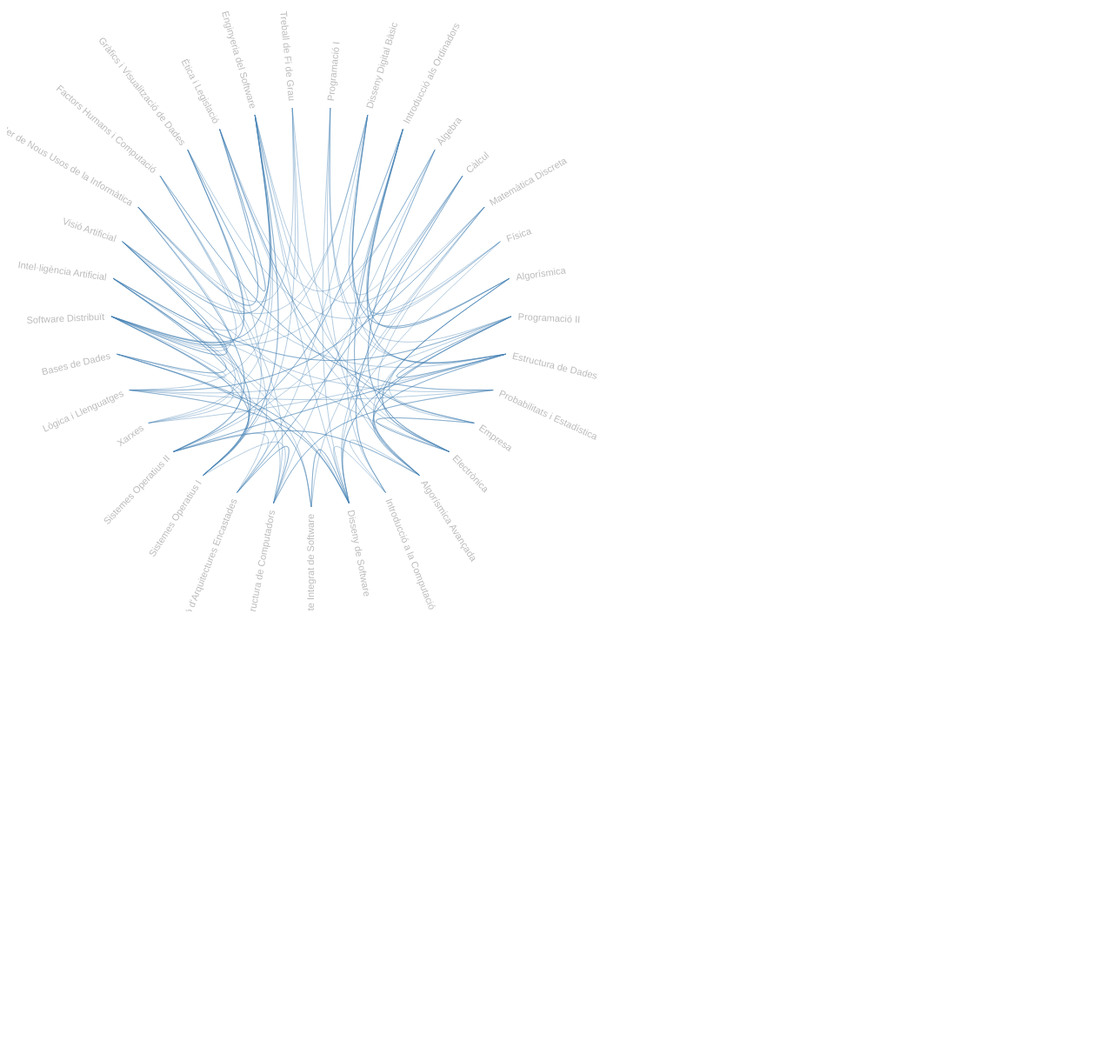
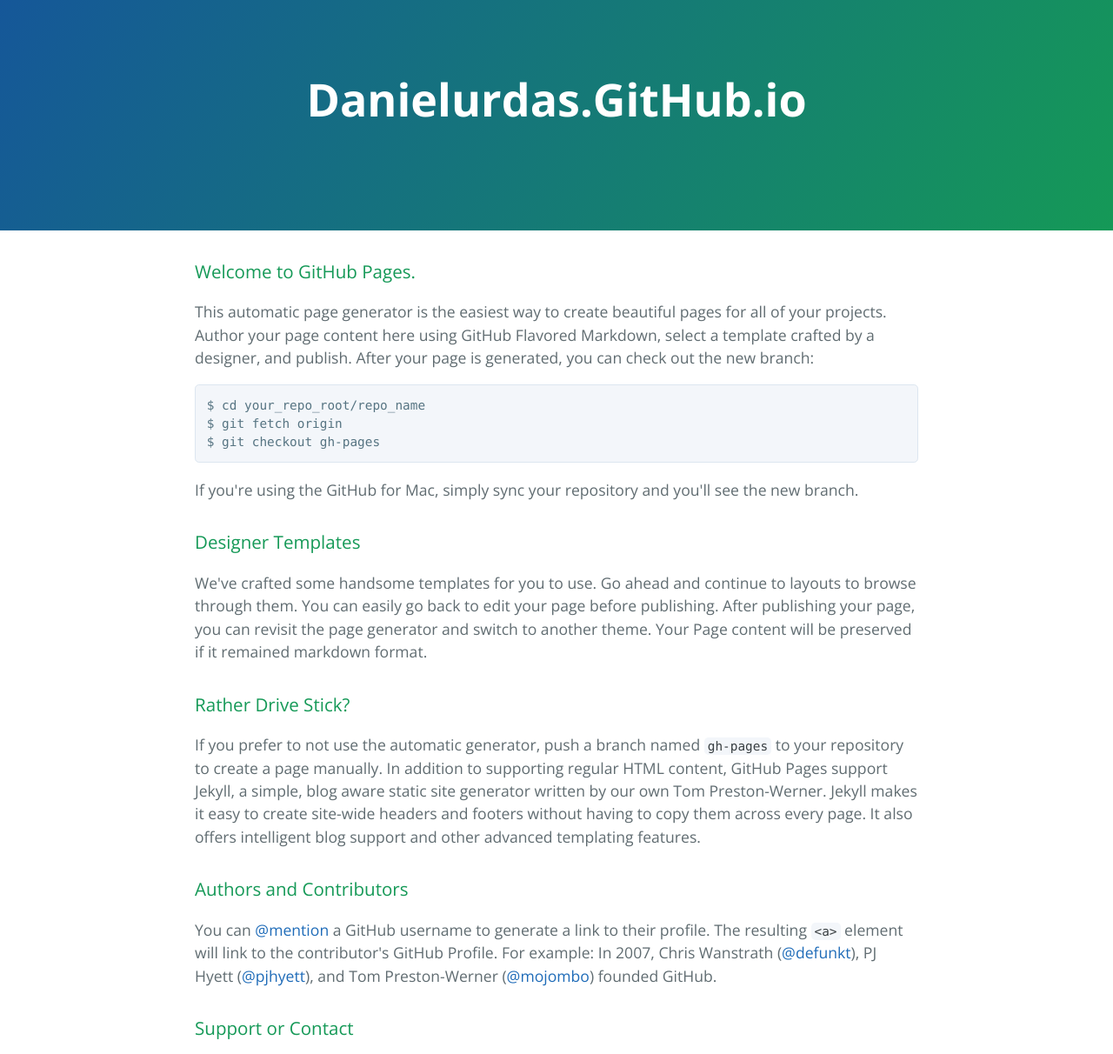
Before and after one commit to danielurdas/danielurdas.github.io, a plain HTML site: page index.html in a window 1280 px wide. Shown: the part 5-1217 px from the top of the page at 87% size. Before the commit the page ends 800 px from the top, so only its background shows below. Drawn offline with nearby package versions, Linux system fonts and the light colour scheme.

Commit message:
modificar index

```diff
--- a/index.html
+++ b/index.html
@@ -1,53 +1,31 @@
 <!DOCTYPE html>
-<meta charset="utf-8">
-<style>
+<html lang="en-us">
+  <head>
+    <meta charset="UTF-8">
+    <title>Danielurdas.GitHub.io by danielurdas</title>
+    <meta name="viewport" content="width=device-width, initial-scale=1">
+    <link rel="stylesheet" type="text/css" href="stylesheets/normalize.css" media="screen">
+    <link href='http://fonts.googleapis.com/css?family=Open+Sans:400,700' rel='stylesheet' type='text/css'>
+    <link rel="stylesheet" type="text/css" href="stylesheets/stylesheet.css" media="screen">
+    <link rel="stylesheet" type="text/css" href="stylesheets/github-light.css" media="screen">
+  </head>
+  <body>
+    <section class="page-header">
+      <h1 class="project-name">Danielurdas.GitHub.io</h1>
+      <h2 class="project-tagline"></h2>
+    </section>
 
-.node {
-  font: 300 11px "Helvetica Neue", Helvetica, Arial, sans-serif;
-  fill: #bbb;
-}
+    <section class="main-content">
+      <h3>
+<a id="welcome-to-github-pages" class="anchor" href="#welcome-to-github-pages" aria-hidden="true"><span class="octicon octicon-link"></span></a>Welcome to GitHub Pages.</h3>
 
-.node:hover {
-  fill: #000;
-}
+<p>This automatic page generator is the easiest way to create beautiful pages for all of your projects. Author your page content here using GitHub Flavored Markdown, select a template crafted by a designer, and publish. After your page is generated, you can check out the new branch:</p>
 
-.link {
-  stroke: steelblue;
-  stroke-opacity: .4;
-  fill: none;
-  pointer-events: none;
-}
+<pre><code>$ cd your_repo_root/repo_name
+$ git fetch origin
+$ git checkout gh-pages
+</code></pre>
 
-.node:hover,
-.node--source,
-.node--target {
-  font-weight: 700;
-}
-
-.node--source {
-  fill: #2ca02c;
-}
-
-.node--target {
-  fill: #d62728;
-}
-
-.link--source,
-.link--target {
-  stroke-opacity: 1;
-  stroke-width: 2px;
-}
-
-.link--source {
-  stroke: #d62728;
-}
-
-.link--target {
-  stroke: #2ca02c;
-}
-
-</style>
-<body>
 <script src="http://d3js.org/d3.v3.min.js"></script>
 <script>
 
@@ -173,3 +151,37 @@ function packageImports(nodes) {
   return imports;
 }
 </script>
+
+
+<p>If you're using the GitHub for Mac, simply sync your repository and you'll see the new branch.</p>
+
+<h3>
+<a id="designer-templates" class="anchor" href="#designer-templates" aria-hidden="true"><span class="octicon octicon-link"></span></a>Designer Templates</h3>
+
+<p>We've crafted some handsome templates for you to use. Go ahead and continue to layouts to browse through them. You can easily go back to edit your page before publishing. After publishing your page, you can revisit the page generator and switch to another theme. Your Page content will be preserved if it remained markdown format.</p>
+
+<h3>
+<a id="rather-drive-stick" class="anchor" href="#rather-drive-stick" aria-hidden="true"><span class="octicon octicon-link"></span></a>Rather Drive Stick?</h3>
+
+<p>If you prefer to not use the automatic generator, push a branch named <code>gh-pages</code> to your repository to create a page manually. In addition to supporting regular HTML content, GitHub Pages support Jekyll, a simple, blog aware static site generator written by our own Tom Preston-Werner. Jekyll makes it easy to create site-wide headers and footers without having to copy them across every page. It also offers intelligent blog support and other advanced templating features.</p>
+
+<h3>
+<a id="authors-and-contributors" class="anchor" href="#authors-and-contributors" aria-hidden="true"><span class="octicon octicon-link"></span></a>Authors and Contributors</h3>
+
+<p>You can <a href="https://github.com/blog/821" class="user-mention">@mention</a> a GitHub username to generate a link to their profile. The resulting <code>&lt;a&gt;</code> element will link to the contributor's GitHub Profile. For example: In 2007, Chris Wanstrath (<a href="https://github.com/defunkt" class="user-mention">@defunkt</a>), PJ Hyett (<a href="https://github.com/pjhyett" class="user-mention">@pjhyett</a>), and Tom Preston-Werner (<a href="https://github.com/mojombo" class="user-mention">@mojombo</a>) founded GitHub.</p>
+
+<h3>
+<a id="support-or-contact" class="anchor" href="#support-or-contact" aria-hidden="true"><span class="octicon octicon-link"></span></a>Support or Contact</h3>
+
+<p>Having trouble with Pages? Check out the documentation at <a href="https://help.github.com/pages">https://help.github.com/pages</a> or contact <a href="mailto:support@github.com">support@github.com</a> and we’ll help you sort it out.</p>
+
+      <footer class="site-footer">
+
+        <span class="site-footer-credits">This page was generated by <a href="https://pages.github.com">GitHub Pages</a> using the <a href="https://github.com/jasonlong/cayman-theme">Cayman theme</a> by <a href="https://twitter.com/jasonlong">Jason Long</a>.</span>
+      </footer>
+
+    </section>
+
+
+  </body>
+</html>
--- a/stylesheets/stylesheet.css
+++ b/stylesheets/stylesheet.css
@@ -243,3 +243,49 @@ a {
 @media screen and (max-width: 42em) {
   .site-footer {
     font-size: 0.9rem; } }
+
+
+
+.node {
+  font: 300 11px "Helvetica Neue", Helvetica, Arial, sans-serif;
+  fill: #bbb;
+}
+
+.node:hover {
+  fill: #000;
+}
+
+.link {
+  stroke: steelblue;
+  stroke-opacity: .4;
+  fill: none;
+  pointer-events: none;
+}
+
+.node:hover,
+.node--source,
+.node--target {
+  font-weight: 700;
+}
+
+.node--source {
+  fill: #2ca02c;
+}
+
+.node--target {
+  fill: #d62728;
+}
+
+.link--source,
+.link--target {
+  stroke-opacity: 1;
+  stroke-width: 2px;
+}
+
+.link--source {
+  stroke: #d62728;
+}
+
+.link--target {
+  stroke: #2ca02c;
+}
```
